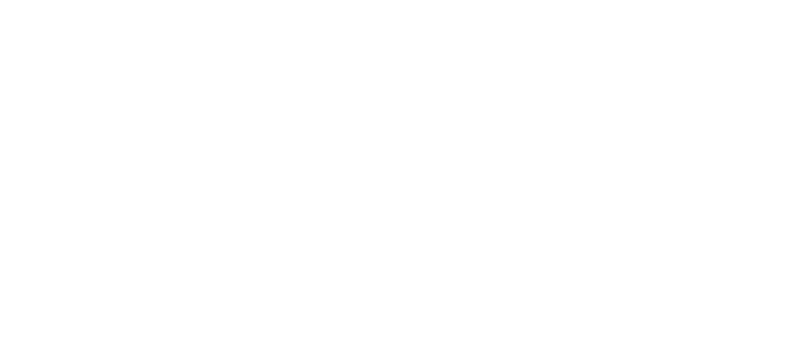
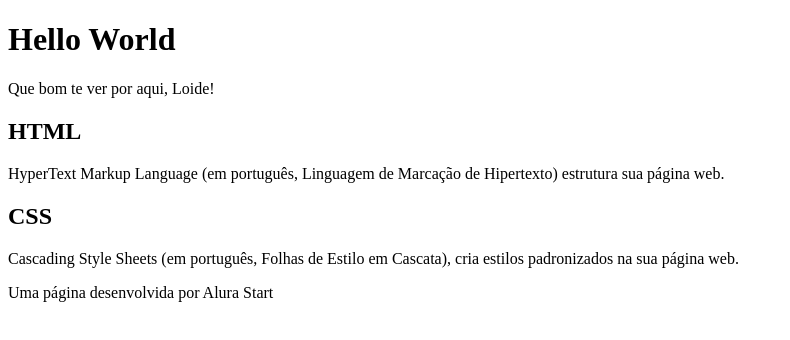
Before and after one commit to ProfFattytecnologia/HelloWorld2, a plain HTML site: page index.html in a window 1280 px wide. Shown: the whole page, without its empty margins (0-790 px from the left). Drawn offline with Linux system fonts and the light colour scheme.

Commit message:
File corpo

```diff
--- a/index.html
+++ b/index.html
@@ -6,6 +6,25 @@
     <title>Hello World</title>
 </head>
 <body>
+    <header>
+        <h1>Hello World</h1>
+        <p>Que bom te ver por aqui, Loide!</p>
+
+    </header>
+
+    <section>
+        <h2>HTML</h2>
+        <p>HyperText Markup Language (em português, Linguagem de Marcação de Hipertexto) estrutura sua página web.</p>
+
+        <h2>CSS</h2>
+        <p>Cascading Style Sheets (em português, Folhas de Estilo em Cascata), cria estilos padronizados na sua página web.</p>
+
+    </section>
+
+    <footer>
+        <p>Uma página desenvolvida por Alura Start</p>
+
+    </footer>
 
 </body>
 </html>
```
